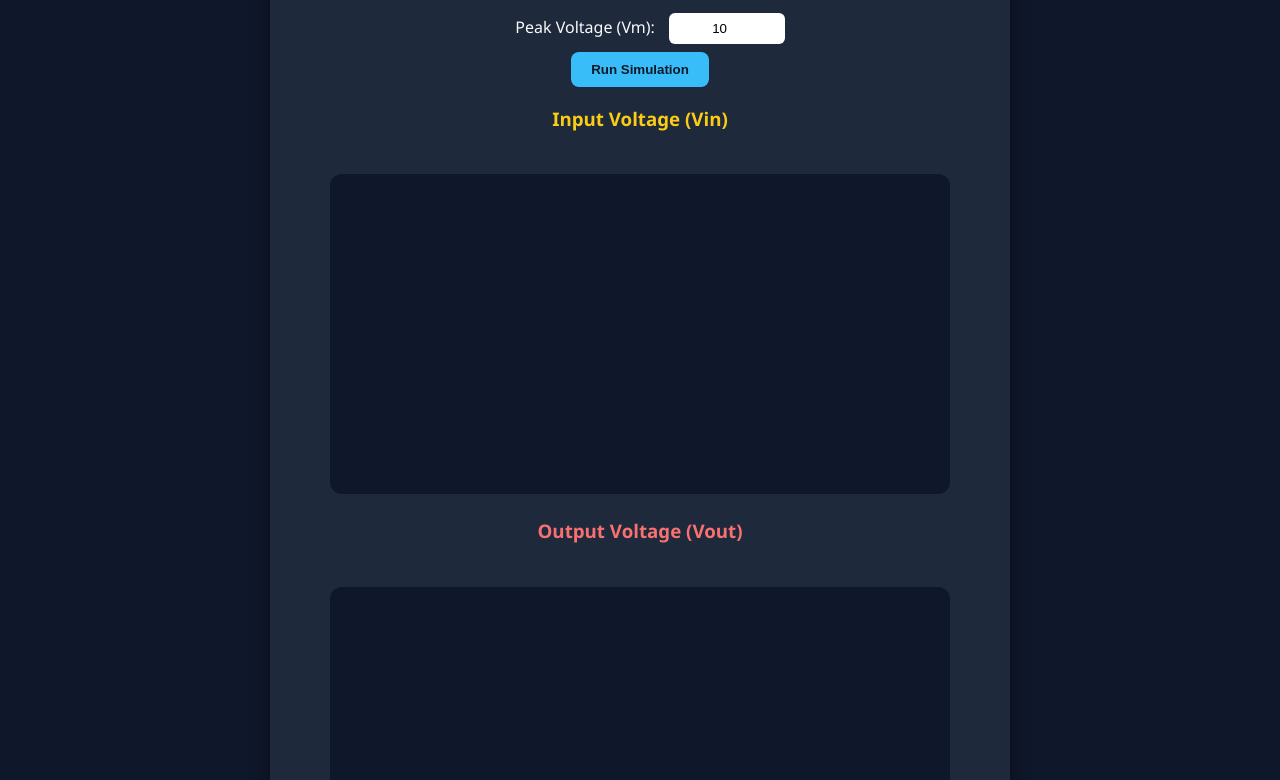
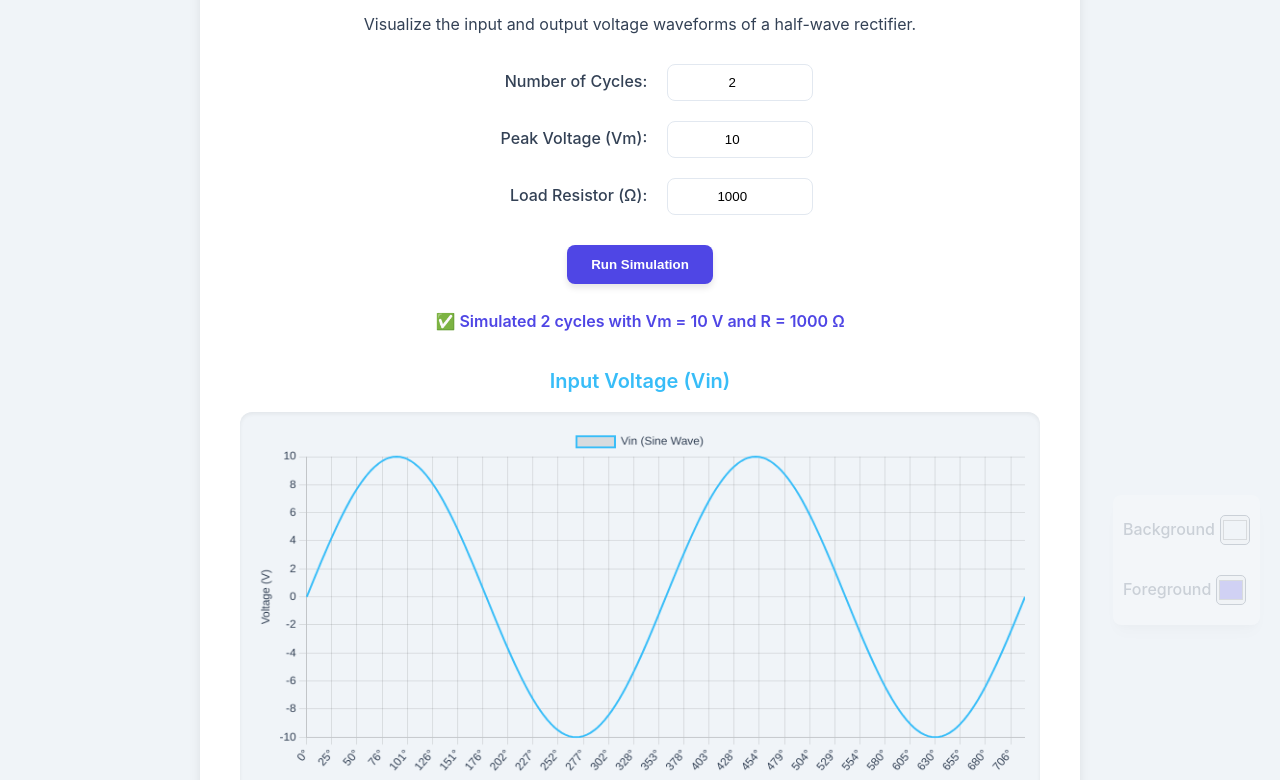
Before and after one commit to techboypranav/halfwave_rectifier, a plain HTML site: page index.html in a window 1280 px wide. Shown: the part 155-935 px from the top of the page. Drawn offline with nearby package versions, Linux system fonts and the light colour scheme.

Commit message:
Update 1 index.html

```diff
--- a/index.html
+++ b/index.html
@@ -4,63 +4,142 @@
   <meta charset="UTF-8">
   <title>Half-Wave Rectifier Simulation</title>
   <style>
+    :root {
+      /* Default colors */
+      --bg-color: #f0f4f8;
+      --container-bg: #ffffff;
+      --text-color: #334155;
+      --accent-color: #4f46e5;
+      --shadow-lg: 0 10px 15px -3px rgba(0, 0, 0, 0.1), 0 4px 6px -2px rgba(0, 0, 0, 0.05);
+      --vin-color: #38bdf8;
+      --vout-color: #f87171;
+    }
+
     body {
-      font-family: 'Segoe UI', Tahoma, Geneva, Verdana, sans-serif;
-      background: #0f172a;
-      color: #f8fafc;
+      font-family: 'Inter', 'Segoe UI', Tahoma, Geneva, Verdana, sans-serif;
+      background: var(--bg-color);
+      color: var(--text-color);
       text-align: center;
       margin: 0;
-      padding: 20px;
+      padding: 40px;
+      line-height: 1.6;
+      transition: background 0.5s ease, color 0.5s ease;
+    }
+    .container {
+      background: var(--container-bg);
+      border-radius: 16px;
+      padding: 40px;
+      max-width: 800px;
+      margin: auto;
+      box-shadow: var(--shadow-lg);
+      transition: background 0.5s ease, box-shadow 0.5s ease;
     }
     h2 {
-      color: #38bdf8;
-    }
-    .container {
-      background: #1e293b;
-      border-radius: 12px;
-      padding: 20px;
-      max-width: 700px;
-      margin: auto;
-      box-shadow: 0 4px 20px rgba(0,0,0,0.4);
+      color: var(--accent-color);
+      margin-top: 0;
+      font-size: 2.25rem;
+      font-weight: 700;
+      transition: color 0.5s ease;
     }
     label {
       display: inline-block;
-      width: 160px;
+      width: 180px;
       text-align: right;
-      margin-right: 10px;
+      margin-right: 15px;
+      font-weight: 500;
+      transition: color 0.5s ease;
     }
     input {
-      padding: 8px;
-      border: none;
-      border-radius: 6px;
-      margin: 8px 0;
-      width: 100px;
+      padding: 10px 12px;
+      border: 1px solid #e2e8f0;
+      border-radius: 8px;
+      margin: 10px 0;
+      width: 120px;
       text-align: center;
+      transition: all 0.3s ease;
     }
     button {
-      background: #38bdf8;
-      color: #0f172a;
-      font-weight: bold;
-      padding: 10px 20px;
+      background: var(--accent-color);
+      color: var(--container-bg);
+      font-weight: 600;
+      padding: 12px 24px;
       border: none;
       border-radius: 8px;
       cursor: pointer;
-      transition: 0.3s;
+      transition: background 0.3s ease, transform 0.2s ease, color 0.5s ease;
+      margin-top: 20px;
+      box-shadow: 0 4px 6px rgba(0, 0, 0, 0.1);
     }
     button:hover {
-      background: #0ea5e9;
-      color: white;
+      background: var(--hover-color);
+      transform: translateY(-2px);
     }
     #output {
-      margin-top: 15px;
-      font-weight: bold;
-      color: #a3e635;
+      margin-top: 25px;
+      font-weight: 600;
+      color: var(--accent-color);
+      font-size: 1rem;
+    }
+    .chart-section {
+      margin-top: 30px;
+    }
+    h3 {
+      font-weight: 600;
+      font-size: 1.25rem;
+      margin-bottom: 15px;
+    }
+    .vin-h3 {
+      color: var(--vin-color);
+    }
+    .vout-h3 {
+      color: var(--vout-color);
     }
     canvas {
-      margin-top: 25px;
-      background: #0f172a;
+      background: var(--bg-color);
       border-radius: 12px;
-      padding: 10px;
+      padding: 15px;
+      box-shadow: inset 0 2px 4px rgba(0, 0, 0, 0.06);
+    }
+    .color-pickers-container {
+        position: fixed;
+        bottom: 20px;
+        right: 20px;
+        display: flex;
+        flex-direction: column;
+        gap: 10px;
+        background: var(--container-bg);
+        padding: 10px;
+        border-radius: 8px;
+        box-shadow: var(--shadow-lg);
+        opacity: 0.2;
+        transition: opacity 0.3s ease;
+    }
+    .color-pickers-container:hover {
+        opacity: 1;
+    }
+    .color-picker-item {
+        display: flex;
+        align-items: center;
+        gap: 5px;
+    }
+    .color-picker-item label {
+        width: auto;
+        margin-right: 0;
+    }
+    .color-picker-item input[type="color"] {
+        width: 30px;
+        height: 30px;
+        padding: 0;
+        border: 1px solid var(--text-color);
+        border-radius: 5px;
+        cursor: pointer;
+    }
+    .copyright {
+        margin-top: 50px;
+        font-size: 0.8rem;
+        color: var(--text-color);
+        text-align: center;
+        opacity: 0.7;
     }
   </style>
   <script src="https://cdn.jsdelivr.net/npm/chart.js"></script>
@@ -69,62 +148,89 @@
 
   <div class="container">
     <h2>⚡ Half-Wave Rectifier Simulation ⚡</h2>
+    <p>Visualize the input and output voltage waveforms of a half-wave rectifier.</p>
 
-    <div>
+    <div class="input-section">
       <label>Number of Cycles:</label>
-      <input type="number" id="cycles" value="2"><br>
+      <input type="number" id="cycles" value="2" min="1"><br>
 
       <label>Peak Voltage (Vm):</label>
-      <input type="number" id="vm" value="10"><br>
+      <input type="number" id="vm" value="10" min="1"><br>
+
+      <label>Load Resistor (Ω):</label>
+      <input type="number" id="resistor" value="1000" min="1"><br>
 
       <button onclick="main()">Run Simulation</button>
     </div>
 
     <div id="output"></div>
 
-    <h3 style="color:#facc15;">Input Voltage (Vin)</h3>
-    <canvas id="vinGraph" width="600" height="300"></canvas>
+    <div class="chart-section">
+      <h3 class="vin-h3">Input Voltage (Vin)</h3>
+      <canvas id="vinGraph" width="600" height="300"></canvas>
+    </div>
 
-    <h3 style="color:#f87171;">Output Voltage (Vout)</h3>
-    <canvas id="voutGraph" width="600" height="300"></canvas>
+    <div class="chart-section">
+      <h3 class="vout-h3">Output Voltage (Vout)</h3>
+      <canvas id="voutGraph" width="600" height="300"></canvas>
+    </div>
+  </div>
+
+  <div class="color-pickers-container">
+      <div class="color-picker-item">
+          <label for="bg-color-picker">Background</label>
+          <input type="color" id="bg-color-picker" value="#f0f4f8">
+      </div>
+      <div class="color-picker-item">
+          <label for="fg-color-picker">Foreground</label>
+          <input type="color" id="fg-color-picker" value="#4f46e5">
+      </div>
+  </div>
+
+  <div class="copyright">
+    &copy; 2025 All Rights Reserved. - S K Pranav
   </div>
 
   <script>
+    let n = 2;
+    let vm = 10;
+    let R = 1000;
+    let vinChart, voutChart;
+
     function main() {
-      let n = Number(document.getElementById("cycles").value);
-      let vm = Number(document.getElementById("vm").value);
-
+      n = Number(document.getElementById("cycles").value);
+      vm = Number(document.getElementById("vm").value);
+      R = Number(document.getElementById("resistor").value);
+      if (n <= 0 || vm <= 0 || R <= 0) {
+        document.getElementById("output").innerText = "Please enter positive values.";
+        return;
+      }
       let vinData = [];
       let voutData = [];
       let labels = [];
-
-      for (let i = 1; i <= 2 * n * 50; i++) {
-        let angle = i * 2 * Math.PI / (50 * n);
+      for (let i = 0; i <= 2 * n * 50; i++) {
+        let angle = i * 2 * Math.PI / (100);
         let vin = vm * Math.sin(angle);
         let vout = (vin >= 0) ? vin : 0;
-
         vinData.push(vin);
         voutData.push(vout);
-        labels.push((angle * 180 / Math.PI).toFixed(1));
+        labels.push((angle * 180 / Math.PI).toFixed(0) + '°');
       }
-
-      document.getElementById("output").innerText =
-        "✅ Simulated " + n + " cycles with Vm = " + vm + " V";
-
-      // Destroy old charts if rerun
-      if (window.vinChart) window.vinChart.destroy();
-      if (window.voutChart) window.voutChart.destroy();
-
-      // Vin Graph
+      document.getElementById("output").innerText = `✅ Simulated ${n} cycles with Vm = ${vm} V and R = ${R} Ω`;
+      if (vinChart) vinChart.destroy();
+      if (voutChart) voutChart.destroy();
+      const textColor = getComputedStyle(document.body).getPropertyValue('color');
+      const vinColor = getComputedStyle(document.documentElement).getPropertyValue('--vin-color');
+      const voutColor = getComputedStyle(document.documentElement).getPropertyValue('--vout-color');
       const vinCtx = document.getElementById('vinGraph').getContext('2d');
-      window.vinChart = new Chart(vinCtx, {
+      vinChart = new Chart(vinCtx, {
         type: 'line',
         data: {
           labels: labels,
           datasets: [{
             label: 'Vin (Sine Wave)',
             data: vinData,
-            borderColor: '#38bdf8',
+            borderColor: vinColor,
             borderWidth: 2,
             fill: false,
             pointRadius: 0
@@ -132,28 +238,28 @@
         },
         options: {
           responsive: true,
-          plugins: {
-            legend: { labels: { color: 'white' } }
-          },
+          plugins: { legend: { labels: { color: textColor } } },
           scales: {
-            x: { title: { display: true, text: 'Angle (degrees)', color: 'white' },
-                 ticks: { color: 'white' } },
-            y: { title: { display: true, text: 'Voltage (V)', color: 'white' },
-                 ticks: { color: 'white' } }
+            x: {
+              title: { display: true, text: 'Angle (degrees)', color: textColor },
+              ticks: { color: textColor }
+            },
+            y: {
+              title: { display: true, text: 'Voltage (V)', color: textColor },
+              ticks: { color: textColor }
+            }
           }
         }
       });
-
-      // Vout Graph
       const voutCtx = document.getElementById('voutGraph').getContext('2d');
-      window.voutChart = new Chart(voutCtx, {
+      voutChart = new Chart(voutCtx, {
         type: 'line',
         data: {
           labels: labels,
           datasets: [{
             label: 'Vout (Half-Wave)',
             data: voutData,
-            borderColor: '#f87171',
+            borderColor: voutColor,
             borderWidth: 2,
             fill: false,
             pointRadius: 0
@@ -161,19 +267,51 @@
         },
         options: {
           responsive: true,
-          plugins: {
-            legend: { labels: { color: 'white' } }
-          },
+          plugins: { legend: { labels: { color: textColor } } },
           scales: {
-            x: { title: { display: true, text: 'Angle (degrees)', color: 'white' },
-                 ticks: { color: 'white' } },
-            y: { title: { display: true, text: 'Voltage (V)', color: 'white' },
-                 ticks: { color: 'white' } }
+            x: {
+              title: { display: true, text: 'Angle (degrees)', color: textColor },
+              ticks: { color: textColor }
+            },
+            y: {
+              title: { display: true, text: 'Voltage (V)', color: textColor },
+              ticks: { color: textColor }
+            }
           }
         }
       });
     }
+    const bgColorPicker = document.getElementById('bg-color-picker');
+    const fgColorPicker = document.getElementById('fg-color-picker');
+    const root = document.documentElement;
+    bgColorPicker.addEventListener('input', (event) => {
+      const bgColor = event.target.value;
+      root.style.setProperty('--bg-color', bgColor);
+      const [r, g, b] = hexToRgb(bgColor);
+      const containerColor = rgbToHex(Math.min(255, r + 20), Math.min(255, g + 20), Math.min(255, b + 20));
+      root.style.setProperty('--container-bg', containerColor);
+      main();
+    });
+    fgColorPicker.addEventListener('input', (event) => {
+      const fgColor = event.target.value;
+      root.style.setProperty('--text-color', fgColor);
+      root.style.setProperty('--accent-color', fgColor);
+      root.style.setProperty('--vin-color', fgColor);
+      root.style.setProperty('--vout-color', fgColor);
+      root.style.setProperty('--output-color', fgColor);
+      main();
+    });
+    function hexToRgb(hex) {
+      const r = parseInt(hex.substring(1, 3), 16);
+      const g = parseInt(hex.substring(3, 5), 16);
+      const b = parseInt(hex.substring(5, 7), 16);
+      return [r, g, b];
+    }
+    function rgbToHex(r, g, b) {
+      const toHex = (c) => ('0' + Math.max(0, Math.min(255, c)).toString(16)).slice(-2);
+      return `#${toHex(r)}${toHex(g)}${toHex(b)}`;
+    }
+    main();
   </script>
-
 </body>
 </html>
```
